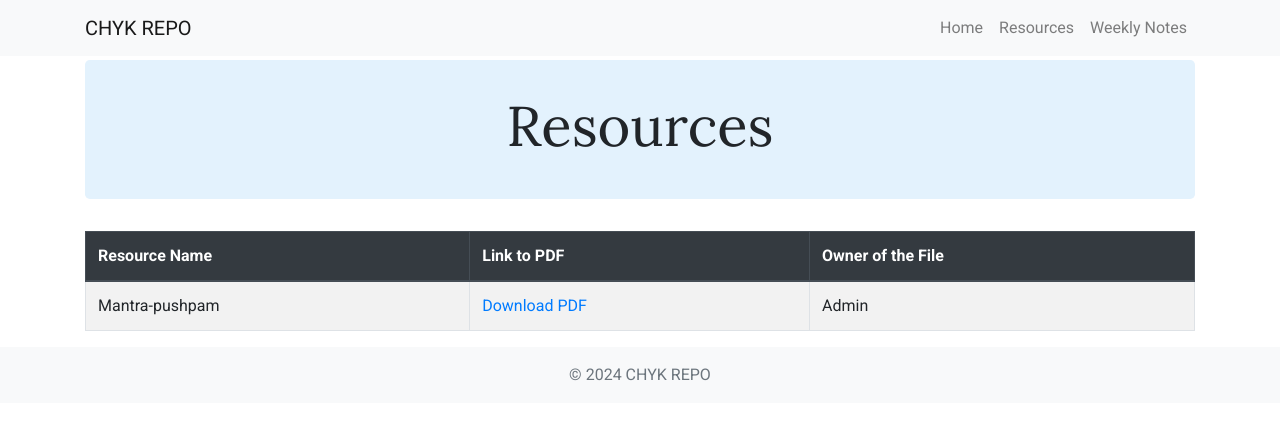
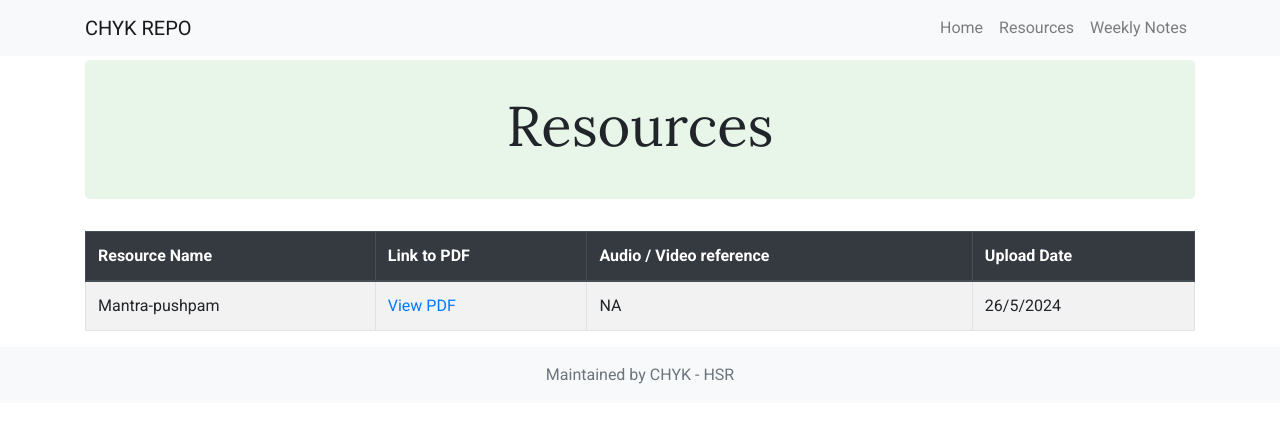
Before and after one commit to PechimuthuMithil/chyk-repo, a plain HTML site: page resources.html in a window 1280 px wide. Drawn offline with nearby package versions, Linux system fonts and the light colour scheme.

Commit message:
Final changes

```diff
--- a/resources.html
+++ b/resources.html
@@ -15,7 +15,7 @@
         .page-title {
             padding: 2rem 1rem;
             margin-bottom: 2rem;
-            background-color: #e3f2fd; /* Same background color as the title in index.html */
+            background-color: #e8f5e9;
             border-radius: 0.3rem;
             font-family: 'Lora', serif;
         }
@@ -53,21 +53,23 @@
                 <tr>
                     <th scope="col">Resource Name</th>
                     <th scope="col">Link to PDF</th>
-                    <th scope="col">Owner of the File</th>
+                    <th scope="col">Audio / Video reference</th>
+                    <th scope="col">Upload Date</th>
                 </tr>
             </thead>
             <tbody>
                 <tr>
                     <td>Mantra-pushpam</td>
-                    <td><a href="path/to/chanting-material.pdf" target="_blank">Download PDF</a></td>
-                    <td>Admin</td>
+                    <td><a href="https://drive.google.com/file/d/1j4otx_7BbMfhKjSFfdfPoEqDs1riexrT/view?usp=drivesdk" target="_blank">View PDF</a></td>
+                    <td> NA </td>
+                    <td>26/5/2024</td>
                 </tr>
             </tbody>
         </table>
     </div>
     <footer class="footer bg-light text-center">
         <div class="container">
-            <span class="text-muted">© 2024 CHYK REPO</span>
+            <span class="text-muted">Maintained by CHYK - HSR</span>
         </div>
     </footer>
     <script src="https://code.jquery.com/jquery-3.5.1.slim.min.js"></script>
```
Also changed, not shown: index.html (+3 -3 lines), notes.html (+7 -7 lines).
